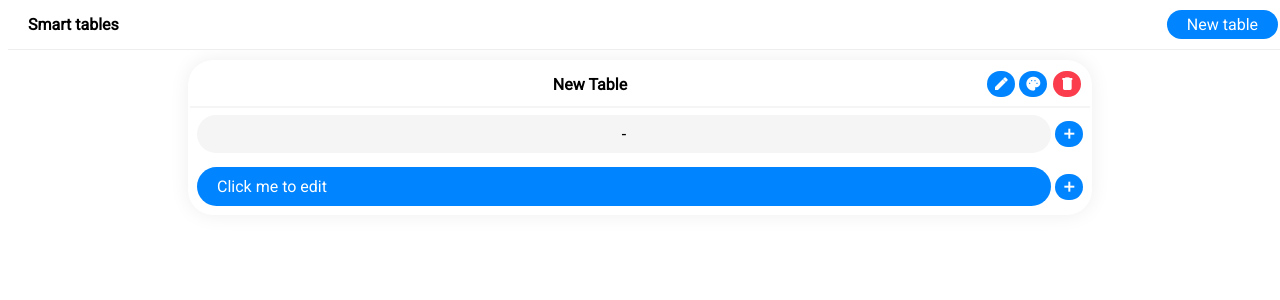
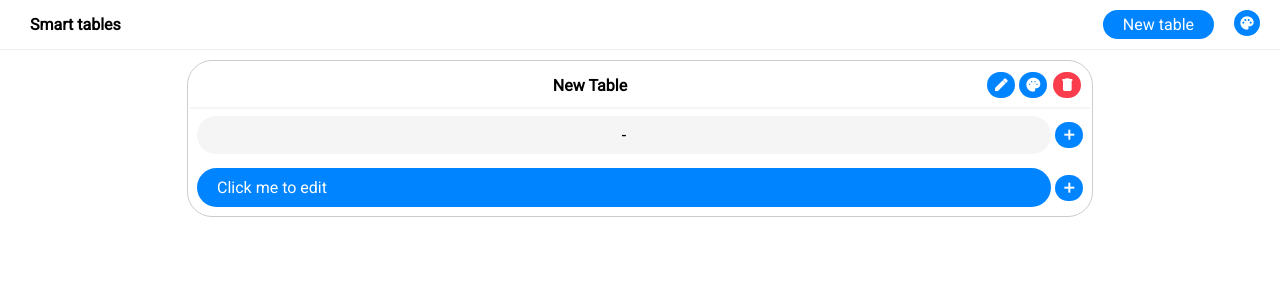
Before and after one commit to karolsw3/vue-tables, a Vue app: page /#/tables in a window 1280 px wide. Shown: the top 300 px of the page. Built offline with nearby package versions, Linux system fonts and the light colour scheme.

Commit message:
Imporved workflow system and added some functions
- Fixed body height problem
- Added color picker to menu to change background color

```diff
--- a/index.html
+++ b/index.html
@@ -7,6 +7,5 @@
   </head>
   <body>
     <div id="app"></div>
-    <!-- built files will be auto injected -->
   </body>
 </html>
--- a/src/App.vue
+++ b/src/App.vue
@@ -1,6 +1,6 @@
 <template lang='pug'>
-  #app
-    router-view
+	#app
+		router-view
 </template>
 
 <script>
@@ -14,6 +14,15 @@ export default {
 @import url('https://fonts.googleapis.com/css?family=Roboto')
 @import url('https://fonts.googleapis.com/icon?family=Material+Icons')
 
+html, body
+	margin 0
+	padding 0
+	background-attachment fixed
+	min-height 100vh
+	overflow hidden
+body
+	height 100%
 #app
-  font-family 'Roboto', Helvetica, Arial, sans-serif
+	font-family 'Roboto', Helvetica, Arial, sans-serif
+	height 100%
 </style>
--- a/src/components/ColorPicker.vue
+++ b/src/components/ColorPicker.vue
@@ -8,12 +8,10 @@
 
 export default {
 	name: 'ColorPicker',
+	props: ['colors'],
 	data () {
 		return {
-			color: '#0084ff',
-			colors: ['#0084ff', '#ffc300', '#4af844',
-				'#7646ff', '#a695c7', '#ff5ca1',
-				'#fa3c4c', '#f56b78', '#33343f']
+			color: '#0084ff'
 		}
 	},
 	methods: {
@@ -36,22 +34,21 @@ export default {
 				margin-top 0
 			100%
 				opacity 1
-				margin-top 30px
+				margin-top 50px
 
 		position absolute
 		width 200px
 		height 200px
-		margin 30px auto
+		margin 50px auto
 		left 0
 		right 0
 		z-index 3
-		background white
+		background #fff
 		display flex
 		flex-wrap wrap
 		justify-content center
 		align-items center
 		border-radius borderRadius
-		box-shadow 0 0 30px #aaa
 		animation-name onShow
 		animation-duration animationDuration
 		animation-timing-function ease-in
@@ -64,6 +61,7 @@ export default {
 		&__color
 			height 100%
 			width 100%
+			border 4px solid #eee
 			border-radius 100px
 			cursor pointer
 			background #eee
--- a/src/components/SmartMenu.vue
+++ b/src/components/SmartMenu.vue
@@ -1,13 +1,31 @@
 <template lang='pug'>
 	.menu
 		.menu__header Smart tables
-		slot
+		.menu__buttons
+			slot
+			.menu__button.menu__button--icon(v-on:click='colorPickerVisible = !colorPickerVisible')
+				p palette
+			ColorPicker(v-if='colorPickerVisible' @colorChanged='setColor' :colors=['#fff','#122','#6f677b','#27364c','#1b4f9c'])
 </template>
 
 <script>
+import ColorPicker from '@/components/ColorPicker'
+import SmartSettings from '@/components/SmartSettings'
 
 export default {
-	name: 'SmartMenu'
+	name: 'SmartMenu',
+	components: {ColorPicker, SmartSettings},
+	data: function () {
+		return {
+			colorPickerVisible: false
+		}
+	},
+	methods: {
+		setColor: function (color) {
+			this.colorPickerVisible = false
+			this.$emit('colorChanged', color)
+		}
+	}
 }
 </script>
 
@@ -16,20 +34,26 @@ export default {
 	animationDuration = 0.12s
 
 .menu
+	position fixed
+	z-index 3
 	top 0 !important
-	padding 10px 0
+	padding 10px
+	margin 0 !important
 	width 100%
-	position fixed
 	display flex
 	justify-content space-between
 	align-items center
 	background white
 	border-bottom 1px solid #eee
+	box-sizing border-box
 	&__header
 		padding 0 20px
 		cursor default
 		font-weight 900
+	&__buttons
+		display flex
 	&__button
+		position relative
 		height 100%
 		cursor pointer
 		background #0084ff
@@ -39,8 +63,13 @@ export default {
 		border-radius 99px
 		transition-duration animationDuration
 		box-sizing border-box
+		&--icon
+			padding 5px
+			font-family 'Material Icons'
+			p
+				margin 0
 		&:hover
-			opacity 0.7
+			filter :brightness(0.9)
 		&--red
 			background #fa3c4c
 </style>
--- /dev/null
+++ b/src/components/SmartSettings.vue
@@ -0,0 +1,47 @@
+<template lang='pug'>
+	.SmartSettings
+
+</template>
+
+<script>
+export default {
+	name: 'SmartSettings',
+	data: function () {
+		return {
+
+		}
+	}
+}
+</script>
+
+<style lang='stylus' scoped>
+	borderRadius = 25px
+	animationDuration = 0.12s
+
+	.SmartSettings
+		@keyframes onShow
+			0%
+				opacity 0
+				margin-top 0
+			100%
+				opacity 1
+				margin-top 30px
+
+		position absolute
+		width 200px
+		height 200px
+		right 30px
+		top 60px
+		z-index 3
+		background white
+		display flex
+		flex-wrap wrap
+		justify-content center
+		align-items center
+		border-radius borderRadius
+		animation-name onShow
+		animation-duration animationDuration
+		animation-timing-function ease-in
+		transition all animationDuration
+
+</style>
--- a/src/components/SmartTable.vue
+++ b/src/components/SmartTable.vue
@@ -1,6 +1,8 @@
 <template lang='pug'>
 	.SmartTable
-		ColorPicker(v-if='colorPickerVisible' @colorChanged='setColor')
+		ColorPicker(v-if='colorPickerVisible' @colorChanged='setColor' :colors=["#0084ff", "#ffc300", "#4af844",
+				"#7646ff", "#a695c7", "#ff5ca1",
+				"#fa3c4c", "#f56b78", "#33343f"])
 		.SmartTable__header
 			.SmartTable__headerText
 				template(v-if='!isEdited') {{name}}
@@ -100,8 +102,8 @@ export default {
 		max-width 900px
 		padding 2px
 		border-radius borderRadius
-    box-shadow 0 0 20px #eee
 		background white
+		border 1px solid #ccc
 		&__header
 			display flex
 			justify-content space-between
--- a/src/components/TableManager.vue
+++ b/src/components/TableManager.vue
@@ -1,6 +1,6 @@
 <template lang='pug'>
-	.TableManager
-		SmartMenu
+	.TableManager(:style='{background: color}')
+		SmartMenu(@colorChanged='setColor')
 			.menu__button(v-on:click='pushTable') New table
 		SmartTable(v-for='(table, index) in tables' :key='table.id')
 			.SmartTable__button.SmartTable__button--red(v-on:click='deleteTable(index)')
@@ -15,13 +15,21 @@ export default {
 	name: 'TableManager',
 	data () {
 		return {
+			color: '#fff',
 			nextTableId: 1,
 			tables: [{id: 0}]
 		}
 	},
 	methods: {
+		setColor: function (color) {
+			this.color = color
+		},
 		pushTable: function () {
 			this.tables.push({id: this.nextTableId++})
+			var objDiv = document.getElementsByClassName('TableManager')[0]
+			setTimeout(() => {
+				objDiv.scrollTop = 999999
+			}, 10)
 		},
 		deleteTable: function (index) {
 			this.tables.splice(index, 1)
@@ -33,10 +41,8 @@ export default {
 
 <!-- Add "scoped" attribute to limit CSS to this component only -->
 <style lang='stylus' scoped>
-  .TableManager
-    width 100%
-    height 100%
-    margin 0
-    padding 0
-    background #ffffff
+	.TableManager
+		overflow-y auto
+		background #ffffff
+		height 100vh
 </style>
```
Also changed, not shown: src/assets/logo.png (deleted). Lines whose indentation alone changed are shown as unchanged.
